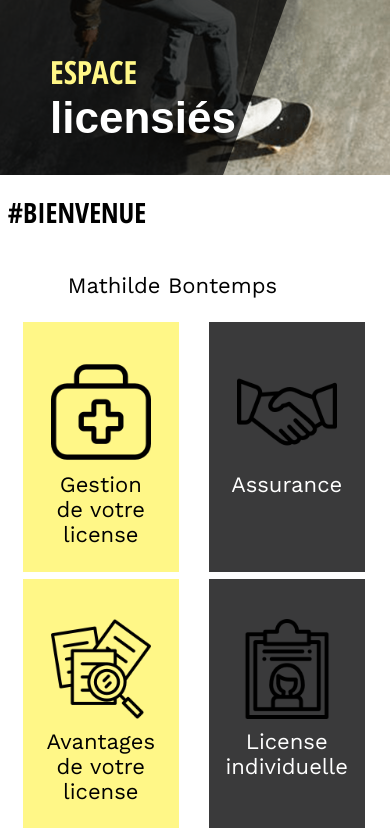
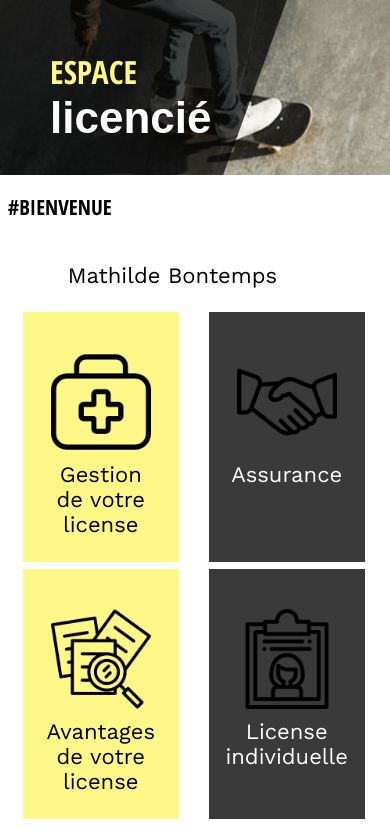
Before and after one commit to AoH95/FFRoller, a Symfony app: template templates/License/espaceClub.html.twig in a window 390 px wide. Shown: the part 80-908 px from the top of the page. Run offline with Twig, Linux system fonts and the light colour scheme; the template is opened without the code that fills it, so the values that code supplies are empty; some libraries are stand-ins or nearby versions; some web fonts are replaced.

Commit message:
correction ortho

```diff
--- a/public/css/sass/composant/_modules.scss
+++ b/public/css/sass/composant/_modules.scss
@@ -534,6 +534,9 @@ div.handler_hover:hover{
            margin:0!important;
         }
     }
+    .conteneur_h2 h2{
+        font-size:21px;
+    }
     //FORMULAIRE
     .formulaire{
         width:100%;
--- a/public/css/style.css
+++ b/public/css/style.css
@@ -828,6 +828,9 @@ div.handler_hover:hover {
   .conteneur_h1_blanc .fond_blanc {
     margin: 0 !important; }
 
+  .conteneur_h2 h2 {
+    font-size: 21px; }
+
   .formulaire {
     width: 100%;
     margin: 0 0%; }
--- a/templates/License/espaceClub.html.twig
+++ b/templates/License/espaceClub.html.twig
@@ -1,6 +1,6 @@
 {% extends 'base.html.twig' %}
 
-{% block title %}Espace Clubs & Licensiés{% endblock %}
+{% block title %}Espace Clubs & Licencié{% endblock %}
 
 {% block meta %}
     <!-- Meta Page -->
@@ -14,7 +14,7 @@
 {% block body %}
     <!-- Content Page -->
     <div class="col-12 conteneur_h1_2 bg_espaceClub">
-        <h1>Espace<br/><span>licensiés</span></h1>
+        <h1>Espace<br/><span>licencié</span></h1>
     </div>
     <div class="fond"></div>
 
```
Also changed, not shown: 1 other file.
